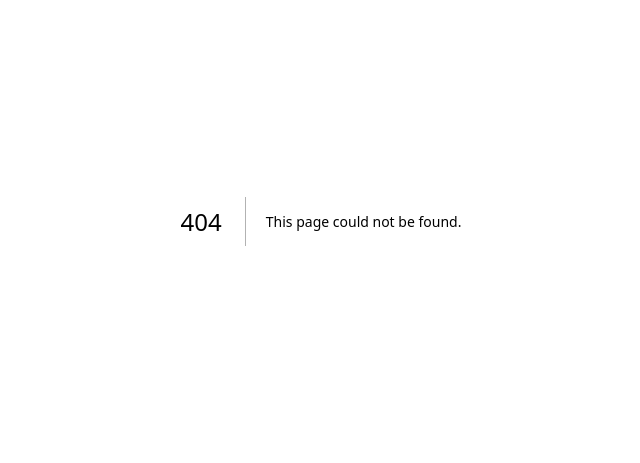
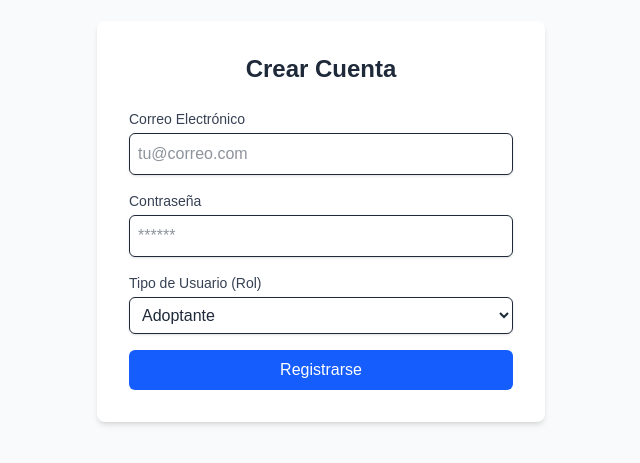
Before and after one commit to joselyn287/petmatch, a Next.js app: page /register in a window 1280 px wide. Before the commit this address had no page. Shown: the part 179-642 px from the top of the page, without its empty margins (319-959 px from the left). Built offline with nearby package versions, Linux system fonts and the light colour scheme; no server answers.

Commit message:
feat: crear pantalla de registro de usuarios con roles

```diff
--- /dev/null
+++ b/app/register/page.tsx
@@ -0,0 +1,95 @@
+'use client'
+
+import { useState } from 'react'
+import { supabase } from '@/lib/supabase'
+import { useRouter } from 'next/navigation'
+
+export default function RegisterPage() {
+  const [email, setEmail] = useState('')
+  const [password, setPassword] = useState('')
+  const [role, setRole] = useState('Adoptante')
+  const [message, setMessage] = useState('')
+  const [error, setError] = useState('')
+  const router = useRouter()
+
+  const handleRegister = async (e: React.FormEvent) => {
+    e.preventDefault()
+    setMessage('')
+    setError('')
+
+    const { data, error: signUpError } = await supabase.auth.signUp({
+      email,
+      password,
+      options: {
+        data: {
+          role: role, // Guarda 'Adoptante' o 'Refugio' en los metadatos del usuario
+        },
+      },
+    })
+
+    if (signUpError) {
+      setError(signUpError.message)
+    } else {
+      setMessage('¡Registro exitoso! Ya puedes iniciar sesión.')
+      setTimeout(() => {
+        router.push('/login')
+      }, 2000)
+    }
+  }
+
+  return (
+    <div className="flex min-h-screen items-center justify-center bg-gray-50 p-4">
+      <div className="w-full max-w-md rounded-lg bg-white p-8 shadow-md">
+        <h1 className="mb-6 text-center text-2xl font-bold text-gray-800">Crear Cuenta</h1>
+
+        {message && <p className="mb-4 text-sm text-green-600">{message}</p>}
+        {error && <p className="mb-4 text-sm text-red-600">{error}</p>}
+
+        <form onSubmit={handleRegister} className="space-y-4">
+          <div>
+            <label className="block text-sm font-medium text-gray-700">Correo Electrónico</label>
+            <input
+              type="email"
+              required
+              value={email}
+              onChange={(e) => setEmail(e.target.value)}
+              className="mt-1 w-full rounded-md border p-2 text-gray-800 shadow-sm"
+              placeholder="tu@correo.com"
+            />
+          </div>
+
+          <div>
+            <label className="block text-sm font-medium text-gray-700">Contraseña</label>
+            <input
+              type="password"
+              required
+              value={password}
+              onChange={(e) => setPassword(e.target.value)}
+              className="mt-1 w-full rounded-md border p-2 text-gray-800 shadow-sm"
+              placeholder="******"
+            />
+          </div>
+
+          <div>
+            <label className="block text-sm font-medium text-gray-700">Tipo de Usuario (Rol)</label>
+            <select
+              value={role}
+              onChange={(e) => setRole(e.target.value)}
+              className="mt-1 w-full rounded-md border p-2 text-gray-800 shadow-sm"
+            >
+              <option value="Adoptante">Adoptante</option>
+              <option value="Refugio">Refugio</option>
+            </select>
+          </div>
+
+          <button
+            type="submit"
+            className="w-full rounded-md bg-blue-600 py-2 text-white hover:bg-blue-700"
+          >
+            Registrarse
+          </button>
+        </form>
+      </div>
+    </div>
+  )
+}
```
